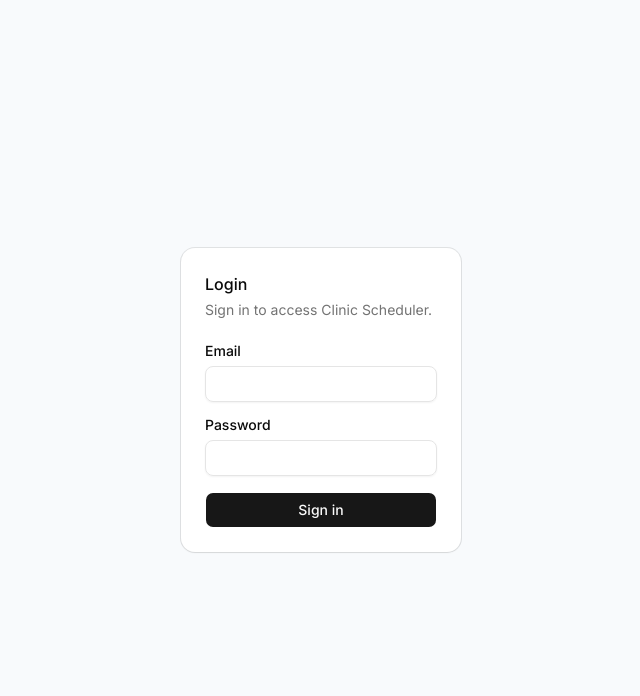
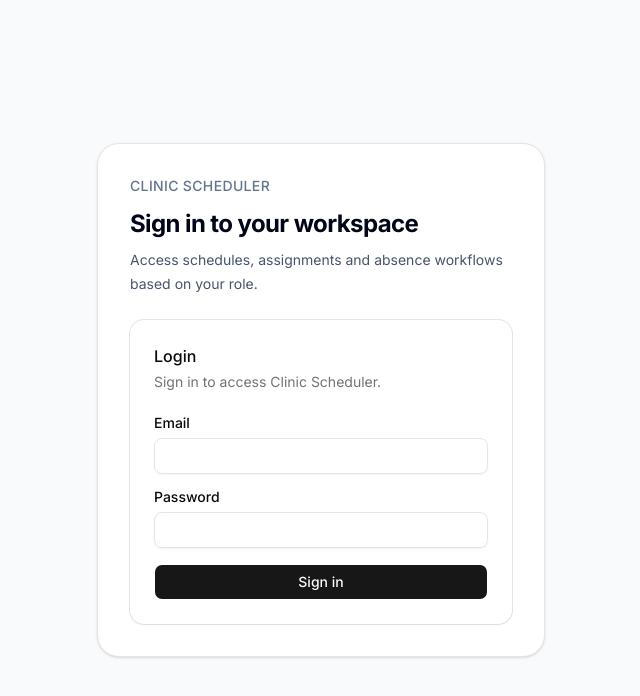
Before and after one commit to Balkaneros91/clinic-scheduler, a Next.js app: page /auth/login in a window 1280 px wide. Shown: the top 696 px of the page, without its empty margins (319-959 px from the left). Built offline with nearby package versions, Linux system fonts and the light colour scheme; no server answers.

Commit message:
Simplify and improve login page layout

```diff
--- a/src/app/auth/login/page.tsx
+++ b/src/app/auth/login/page.tsx
@@ -2,8 +2,25 @@ import { LoginForm } from "./LoginForm";
 
 export default function LoginPage() {
   return (
-    <main className="mx-auto flex min-h-screen max-w-md flex-col justify-center px-6">
-      <LoginForm />
+    <main className="flex min-h-screen items-center justify-center bg-slate-50 px-6 py-10">
+      <section className="w-full max-w-md rounded-3xl border bg-white p-6 shadow-sm sm:p-8">
+        <div className="mb-6">
+          <p className="text-sm font-medium uppercase tracking-wide text-slate-500">
+            Clinic Scheduler
+          </p>
+
+          <h1 className="mt-3 text-2xl font-bold tracking-tight text-slate-950">
+            Sign in to your workspace
+          </h1>
+
+          <p className="mt-2 text-sm leading-6 text-slate-600">
+            Access schedules, assignments and absence workflows based on your
+            role.
+          </p>
+        </div>
+
+        <LoginForm />
+      </section>
     </main>
   );
 }
```
